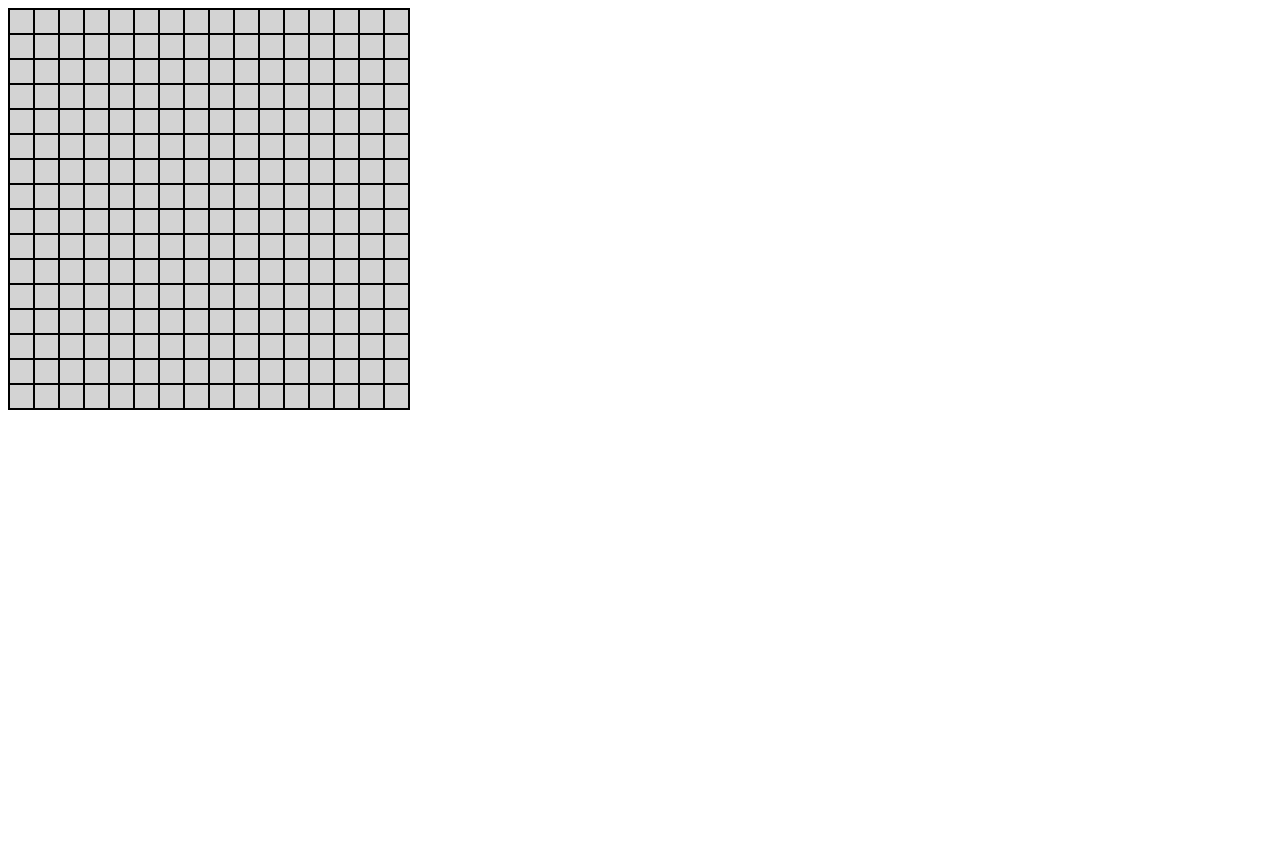
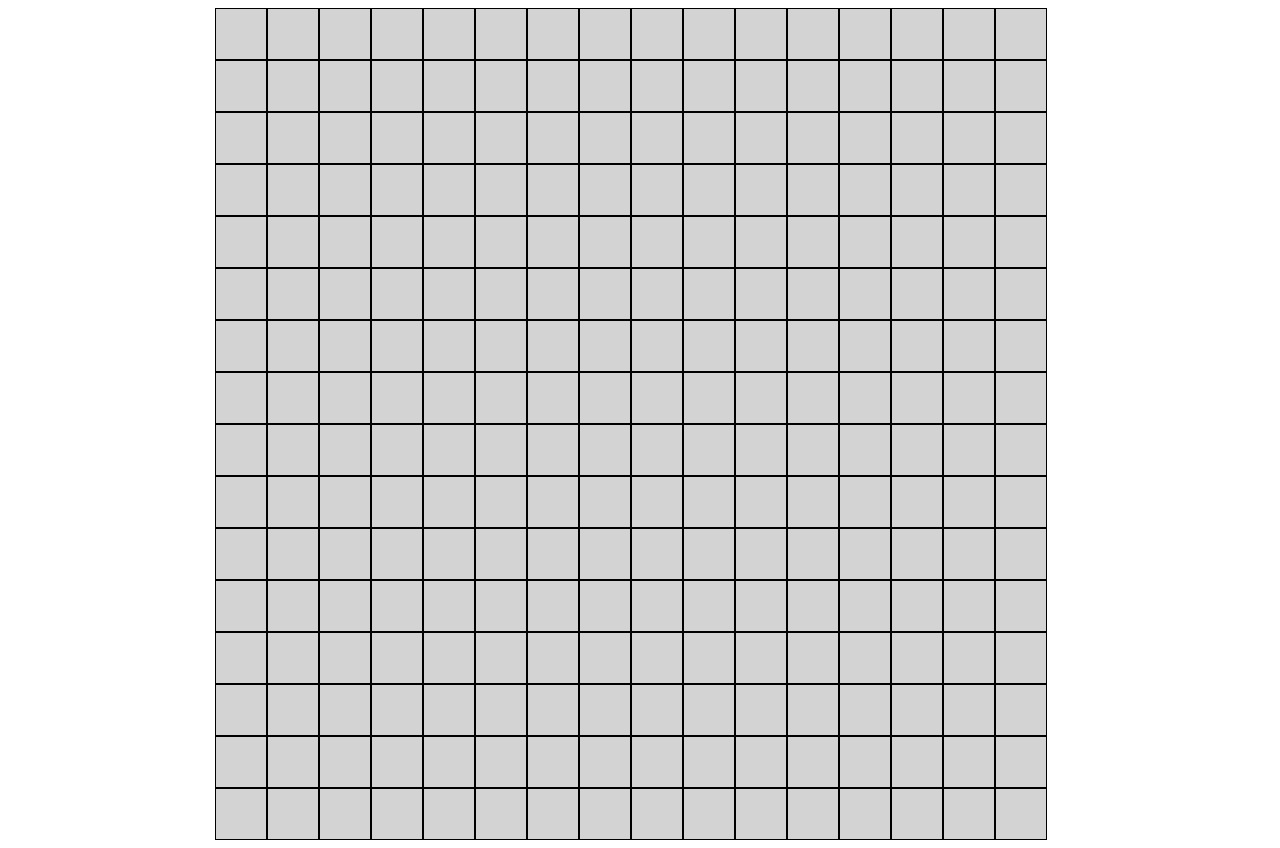
Before and after one commit to Kaylee-Wild/etch-a-sketch, a plain HTML site: page index.html in a window 1280 px wide. Before the commit the page ends 800 px from the top, so only its background shows below. Drawn offline with Linux system fonts and the light colour scheme.

Commit message:
created 16x16 grid with flexbox

```diff
--- a/index.html
+++ b/index.html
@@ -7,7 +7,7 @@
     <link rel="stylesheet" href="styles.css">
     <script src="scripts.js" defer></script>
 </head>
-    <body>
+    <body class="body">
         <div class="grid"></div>
     </body>
 </html>
--- a/styles.css
+++ b/styles.css
@@ -1,13 +1,20 @@
+.body {
+    display: flex;
+    justify-content: center;
+
+}
+
 .grid {
-    display: grid;
-    grid-template-rows: repeat(16, 1fr);
-    grid-template-columns: repeat(16, 1fr);
-    border: 1px solid black;
-    width: 400px;
-    height: 400px;
+    max-width: 850px;
+    display: flex;
+    flex-wrap: wrap;
+
 }
 
 .cell {
     border: 1px solid black;
     background-color: lightgray;
+    width: 50px;
+    height: 50px;
+
 }
```
